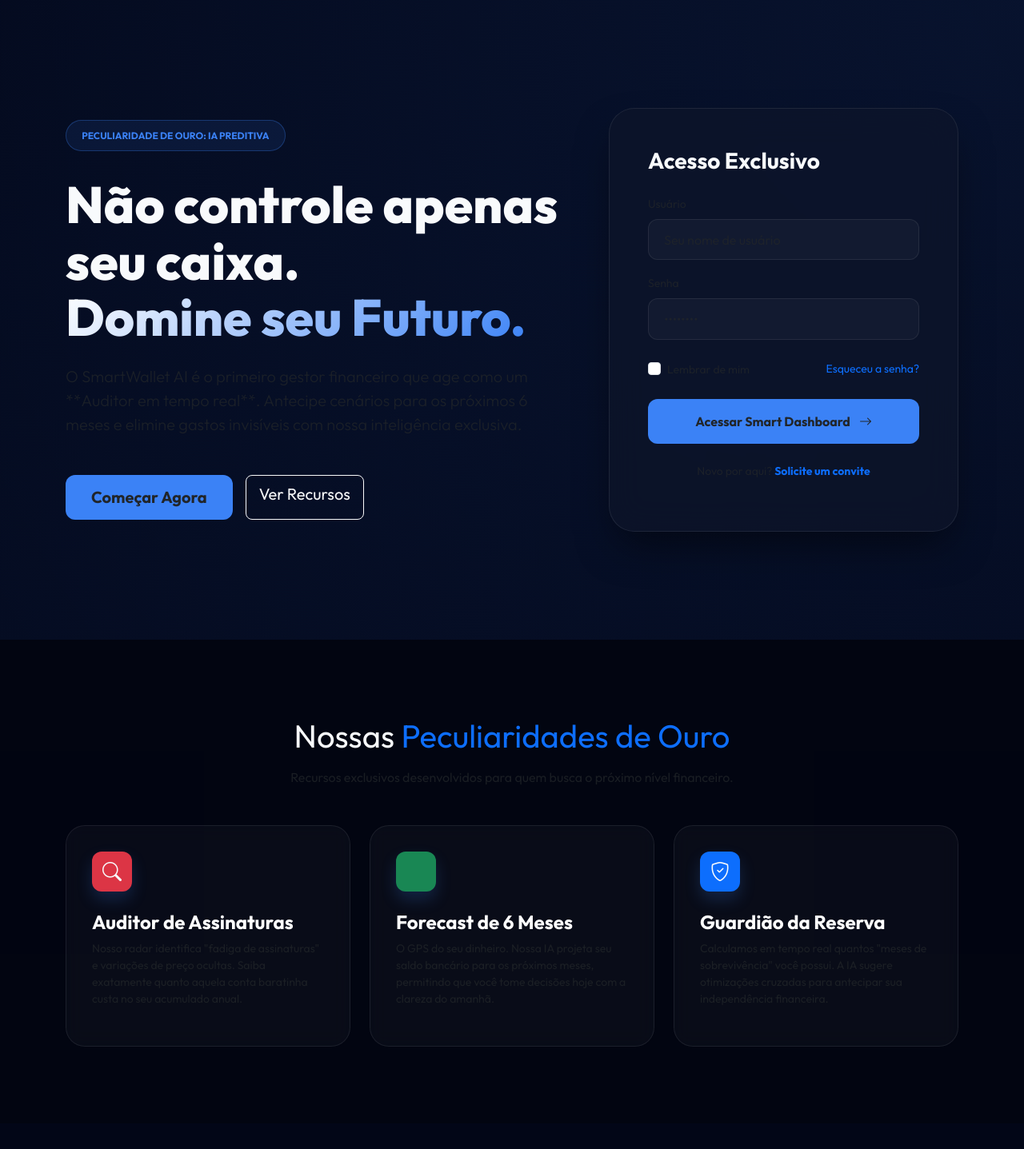
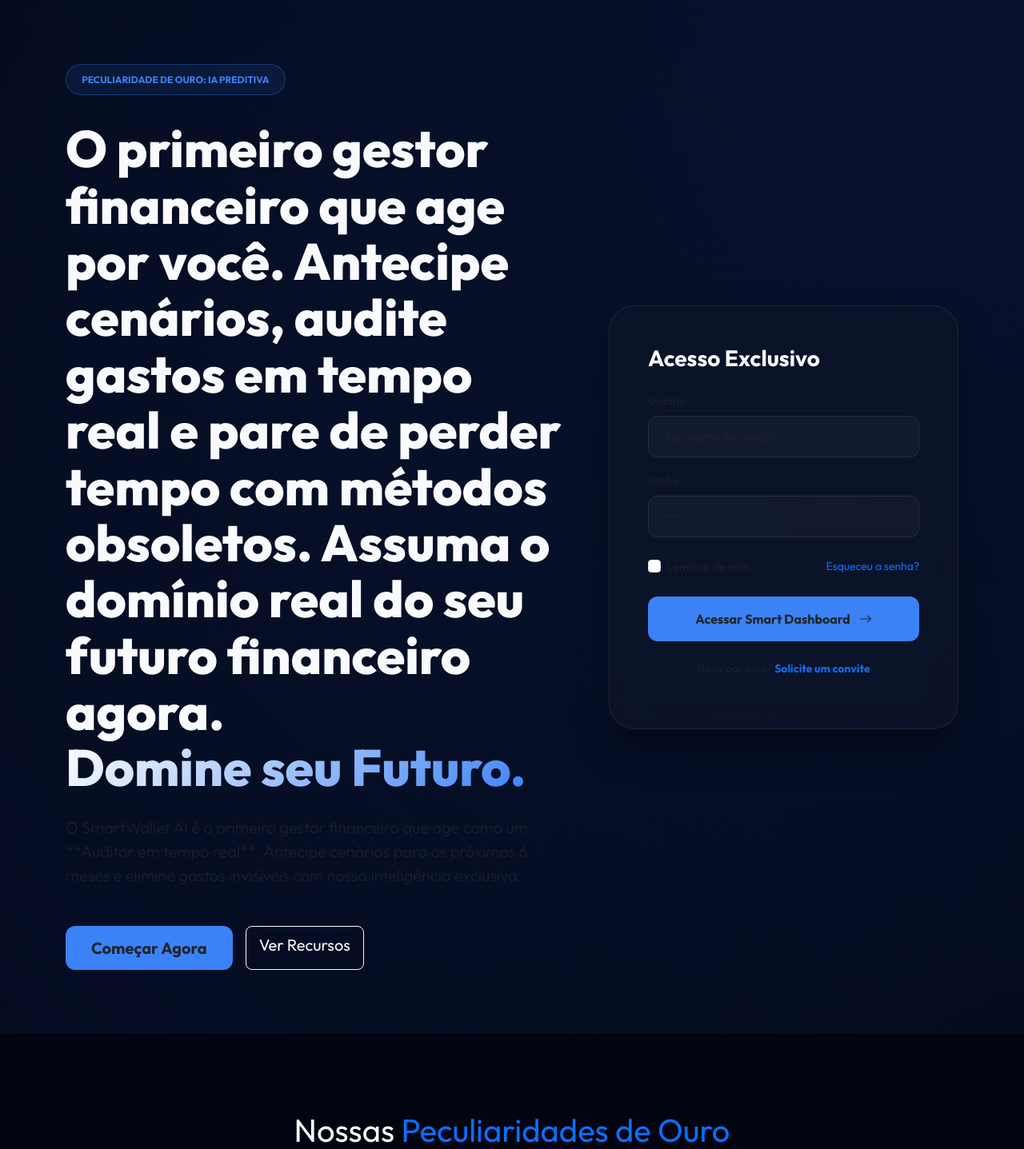
Before and after one commit to Crssouza10/Site-finan-as-, a Flask app: page /login in a window 1280 px wide. Shown: the part 78-1515 px from the top of the page at 80% size. Run offline with Flask 3, Linux system fonts and the light colour scheme.

Commit message:
Revise hero title in login.html for clarity
Updated the hero title in the login template to better reflect the features of the financial manager.

```diff
--- a/templates/login.html
+++ b/templates/login.html
@@ -165,7 +165,9 @@
                     <div class="col-lg-7 animate-fade-in">
                         <span class="badge-premium">Peculiaridade de Ouro: IA Preditiva</span>
                         <h1 class="hero-title">
-                            Não controle apenas seu caixa. <br>
+                            O primeiro gestor financeiro que age por você. Antecipe cenários, audite gastos em tempo real e
+                            pare de perder tempo com métodos obsoletos.
+                            Assuma o domínio real do seu futuro financeiro agora. <br>
                             <span class="text-gradient">Domine seu Futuro.</span>
                         </h1>
                         <p class="lead text-muted mb-5 pe-lg-5">
```
